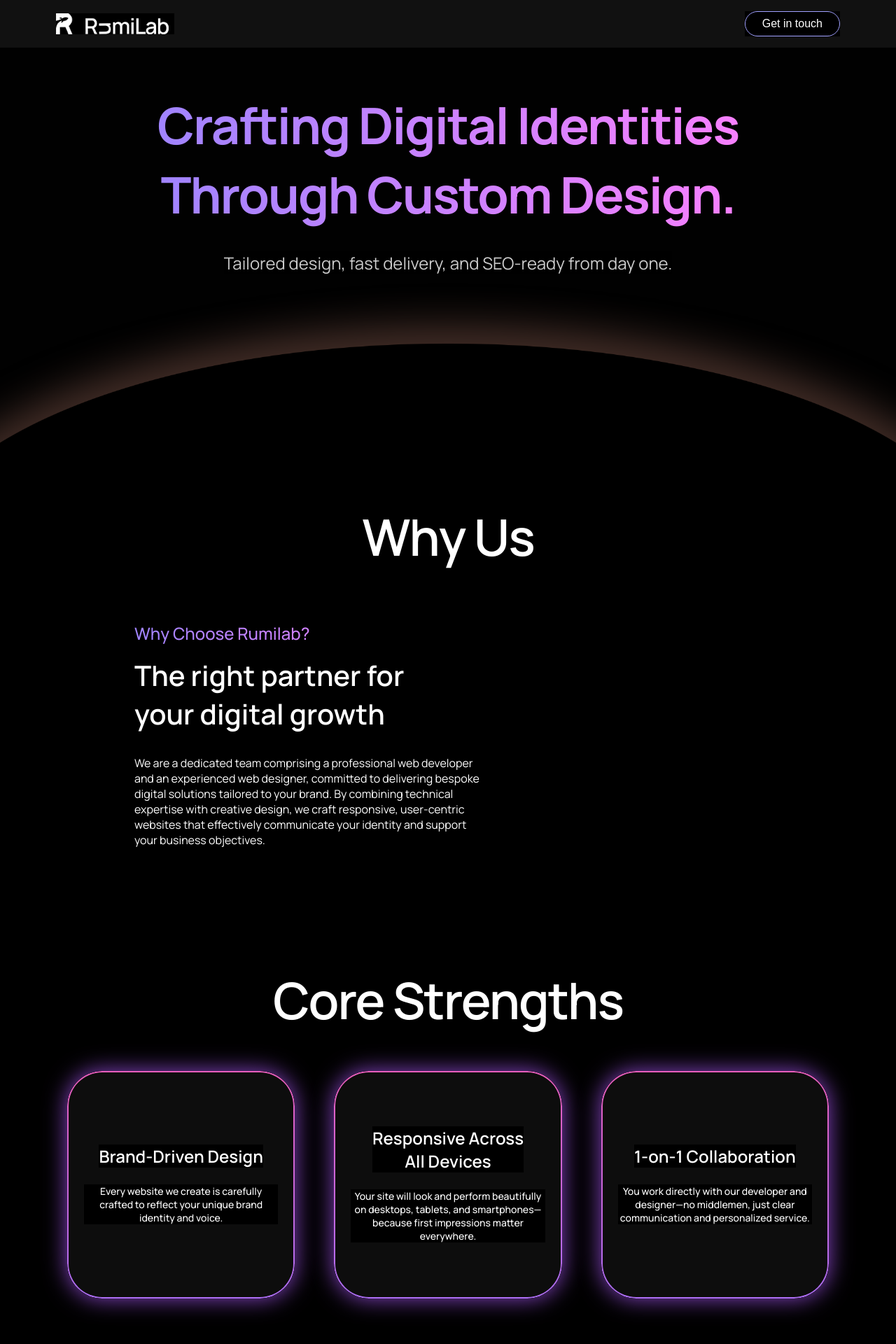
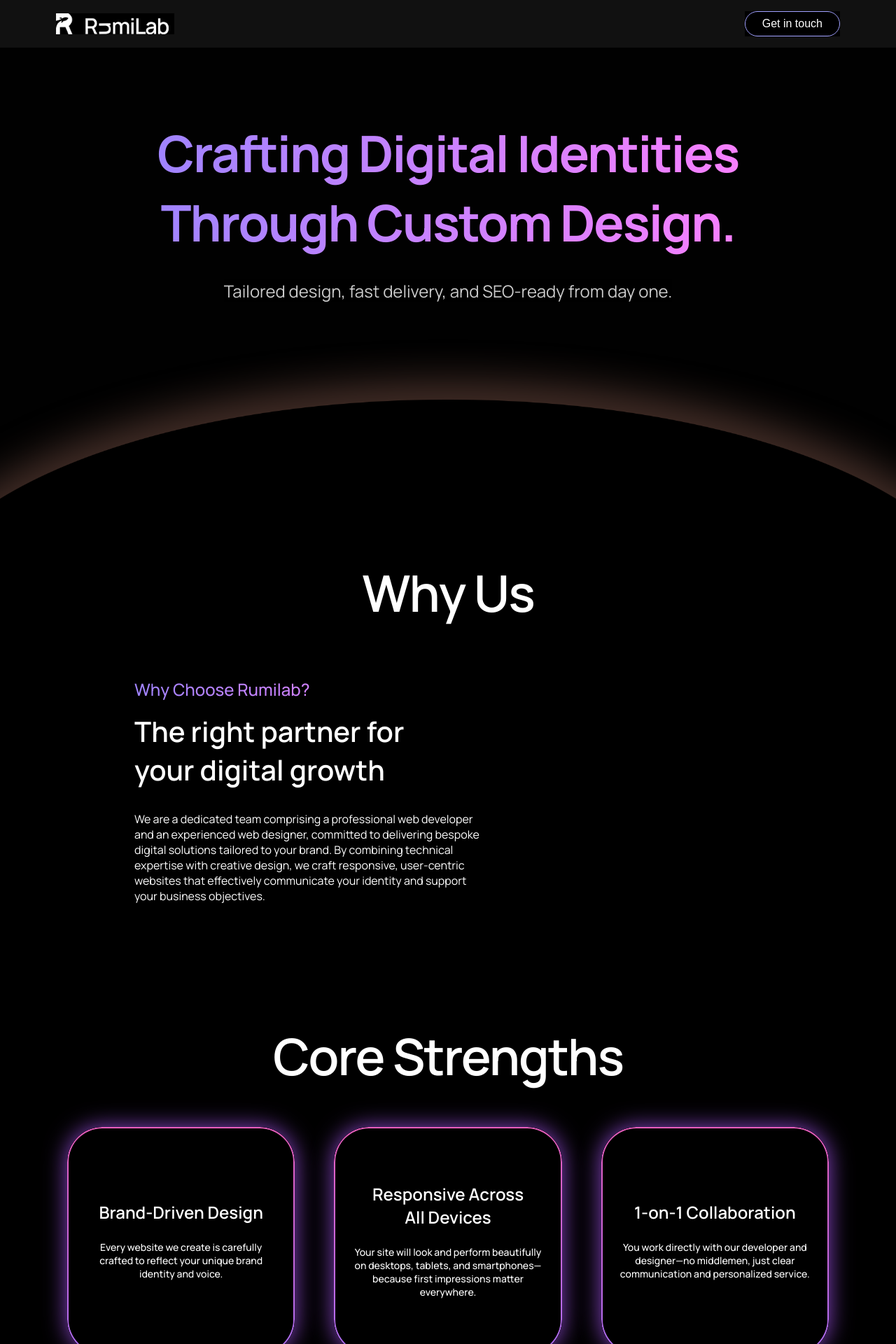
Before and after one commit to Rumilab-Agency/Website, a React (Vite) app in the folder client/: page / in a window 1280 px wide. Shown: the top 1920 px of the page at 70% size. Built offline with nearby package versions, Linux system fonts and the light colour scheme.

Commit message:
Style change

```diff
--- a/client/src/components/Hero/Hero.style.ts
+++ b/client/src/components/Hero/Hero.style.ts
@@ -21,12 +21,15 @@ export const HeadlineWrapper = styled.div`
   justify-content: center;
   flex-direction: column;
   height: 250px;
+  min-height:80vh;
   background-color:#010101;
 
 
   @media (min-width: ${breakpoints.md}) {
     height: 400px;
+    min-height:60vh;
   }
+
 
   @media (min-width: ${breakpoints.xl}) {
     height: 31.25vw;
--- a/client/src/components/Strength/Strength.style.ts
+++ b/client/src/components/Strength/Strength.style.ts
@@ -55,7 +55,6 @@ export const CardGrid = styled(ContentWrapper)`
 `;
 
 export const GlowingCard = styled.div`
-  background: #0d0d0d;
   padding: 48px 32px;
   border-radius: 50px;
   aspect-ratio: 1 / 1; /* 1:1 square */
```
